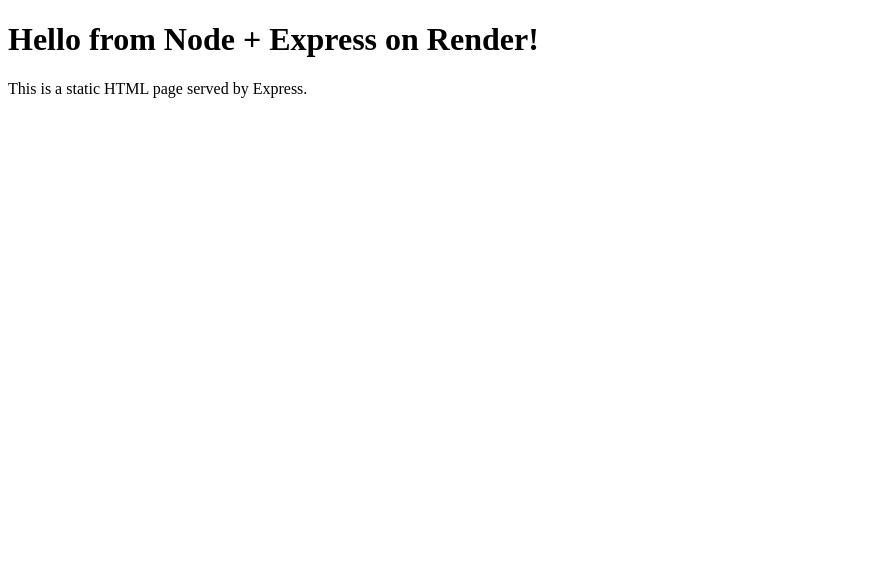
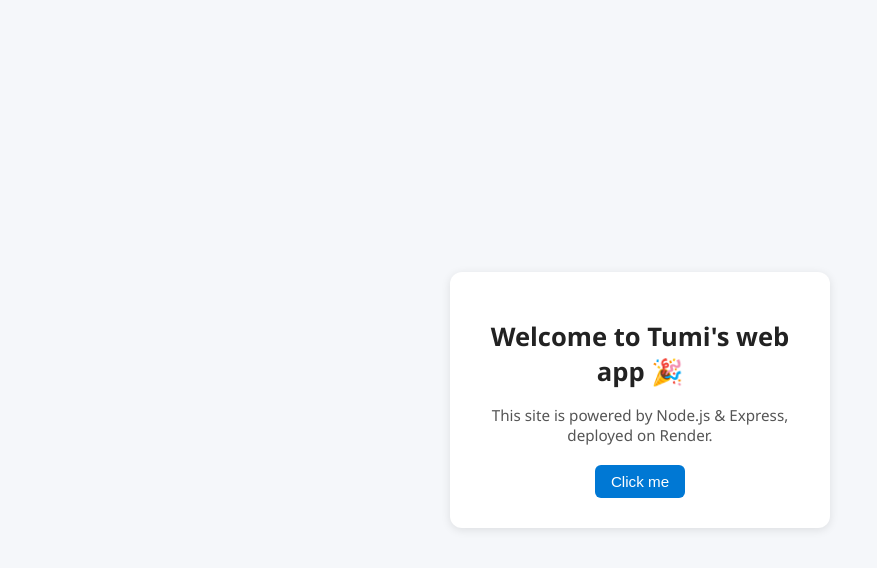
Before and after one commit to Tumi1208/hello-node-express, a website: page public/index.html in a window 1280 px wide. Shown: the whole page, without its empty margins (0-877 px from the left). Drawn offline with Linux system fonts and the light colour scheme.

Commit message:
Commit public/

```diff
--- a/public/index.html
+++ b/public/index.html
@@ -1,12 +1,16 @@
-<!-- public/index.html -->
 <!DOCTYPE html>
-<html>
-  <head>
-    <meta charset="UTF-8" />
-    <title>Hello Node Express</title>
-  </head>
-  <body>
-    <h1>Hello from Node + Express on Render!</h1>
-    <p>This is a static HTML page served by Express.</p>
-  </body>
+<html lang="en">
+<head>
+  <meta charset="UTF-8" />
+  <meta name="viewport" content="width=device-width, initial-scale=1.0" />
+  <title>Tumi's web app</title>
+  <link rel="stylesheet" href="style.css" />
+</head>
+<body>
+  <div class="container">
+    <h1>Welcome to Tumi's web app 🎉</h1>
+    <p>This site is powered by Node.js & Express, deployed on Render.</p>
+    <button onclick="alert('Hello from your Node.js site!')">Click me</button>
+  </div>
+</body>
 </html>
--- /dev/null
+++ b/public/style.css
@@ -0,0 +1,44 @@
+body {
+    font-family: 'Segoe UI', sans-serif;
+    background-color: #f5f7fa;
+    height: 100vh;
+    margin: 0;
+    display: flex;
+    justify-content: center;
+    align-items: center;
+  }
+
+  .container {
+    background: #fff;
+    padding: 30px 40px;
+    border-radius: 12px;
+    text-align: center;
+    box-shadow: 0 2px 10px rgba(0, 0, 0, 0.1);
+    width: 300px;
+  }
+
+  h1 {
+    color: #222;
+    margin-bottom: 10px;
+    font-size: 1.6rem;
+  }
+
+  p {
+    color: #555;
+    margin-bottom: 20px;
+    font-size: 0.95rem;
+  }
+
+  button {
+    background-color: #0078d4;
+    color: #fff;
+    padding: 8px 16px;
+    border: none;
+    border-radius: 6px;
+    cursor: pointer;
+    font-size: 0.95rem;
+  }
+
+  button:hover {
+    background-color: #005a9e;
+  }
```
